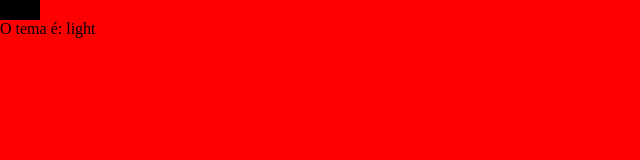
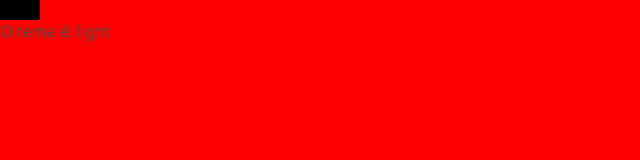
Before and after one commit to felipedaf/Whatsapp-UI-Clone, a React (Create React App) app: page / in a window 1280 px wide. Shown: the top 160 px of the page, without its empty margins (0-640 px from the left). Built offline with nearby package versions, Linux system fonts and the light colour scheme.

Commit message:
Adding and modifying overall styles

```diff
--- a/src/App.css
+++ b/src/App.css
@@ -1,3 +1,6 @@
 *, body {
-  margin: 0
+  margin: 0;
+  color: #4a4a4a;
+  text-rendering: optimizeLegibility;
+  font-family: Segoe UI,Helvetica Neue,Helvetica,Lucida Grande,Arial,Ubuntu,Cantarell,Fira Sans,sans-serif;
 }
```
Also changed, not shown: src/components/generalStyles.js (added, +14 -0 lines).
